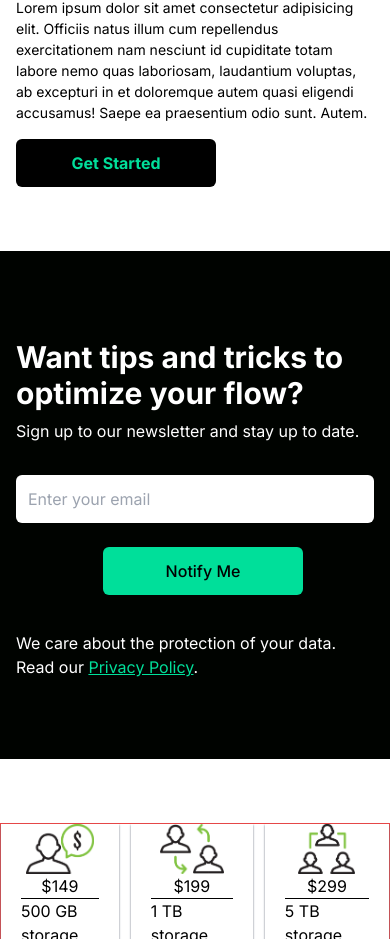
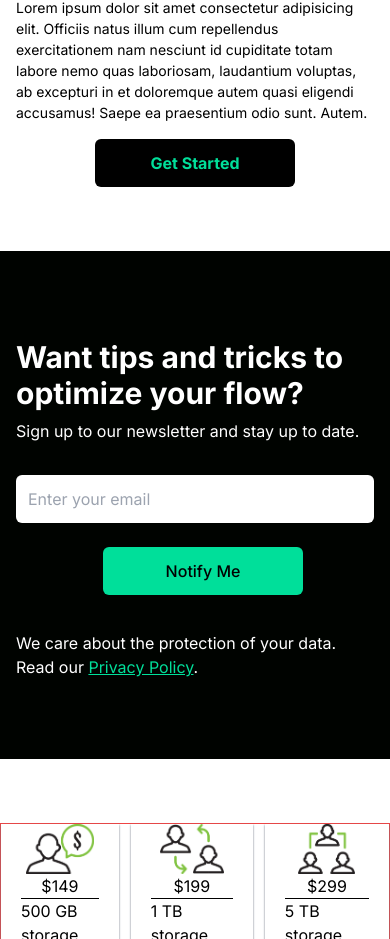
Before and after one commit to autotelico/business-page, a Next.js app: page / in a window 390 px wide. Shown: the part 1357-2296 px from the top of the page. Built offline with nearby package versions, Linux system fonts and the light colour scheme.

Commit message:
centralize Analytics.tsx button

```diff
--- a/app/components/Analytics.tsx
+++ b/app/components/Analytics.tsx
@@ -2,7 +2,7 @@ import Laptop from '@/public/laptop.jpg';
 
 export default function Analytics(): JSX.Element {
   return (
-    <div id='analytics' className="bg-white w-full py-16 px-4">
+    <div id="analytics" className="bg-white w-full py-16 px-4">
       <div className="max-w-[1240px] mx-auto grid md:grid-cols-2">
         <img className="w-[500px] mx-auto" src={Laptop.src} alt="Laptop" />
         <div className="md:flex md:flex-col md:justify-center">
@@ -17,7 +17,7 @@ export default function Analytics(): JSX.Element {
             ab excepturi in et doloremque autem quasi eligendi accusamus! Saepe
             ea praesentium odio sunt. Autem.
           </p>
-          <button className="text-[#00df9a] bg-black w-[200px] mx-auto md:mx-0 rounded-md py-3 mt-4 font-bold cursor-pointer">
+          <button className="block mx-auto text-[#00df9a] bg-black w-[200px] md:mx-0 rounded-md py-3 mt-4 font-bold cursor-pointer">
             Get Started
           </button>
         </div>
```
